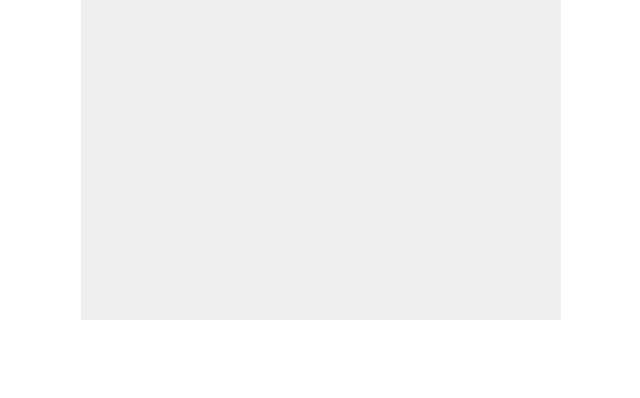
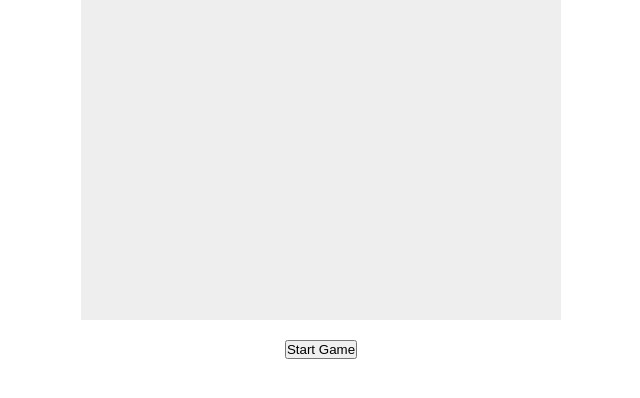
Before and after one commit to beenehdev/delvebox, a plain HTML site: page index.html in a window 1280 px wide. Shown: the whole page, without its empty margins (319-959 px from the left). Drawn offline with Linux system fonts and the light colour scheme.

Commit message:
add runButton and styling

```diff
--- a/index.html
+++ b/index.html
@@ -14,6 +14,11 @@
         display: block;
         margin: 0 auto;
       }
+      #runButtonContainer {
+        display: flex;
+        justify-content: center;
+        padding-top: 20px;
+      }
     </style>
     <title>1BIT JAM: DELVEBOX</title>
 </head>
@@ -21,5 +26,8 @@
     <div>
         <canvas id="canvasMain" width="480" height="320"></canvas>
     </div>
+    <div id="runButtonContainer">
+      <button id="runButton">Start Game</button>
+    </div>
 </body>
 </html>
```
